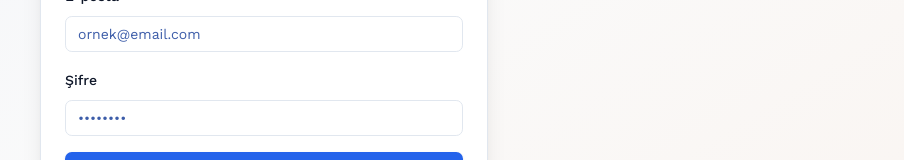
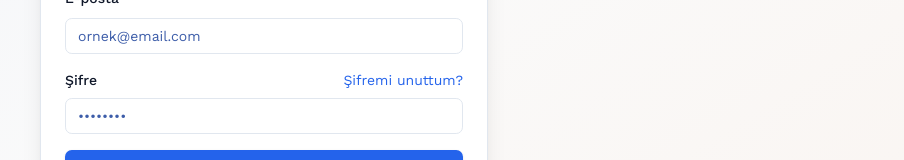
Before and after one commit to ozgasl/eymeder, a Next.js app: page /auth/login in a window 1280 px wide. Shown: the part 334-494 px from the top of the page, without its empty margins (376-1280 px from the left). Built offline with nearby package versions, Linux system fonts and the light colour scheme; no server answers.

Commit message:
Add forgot-password link to the login page

```diff
--- a/src/pages/auth/login.tsx
+++ b/src/pages/auth/login.tsx
@@ -74,7 +74,12 @@
               </div>
 
               <div className="space-y-2">
-                <Label htmlFor="login-password">Şifre</Label>
+                <div className="flex items-center justify-between">
+                  <Label htmlFor="login-password">Şifre</Label>
+                  <Link href="/auth/forgot-password" className="text-sm text-primary hover:underline">
+                    Şifremi unuttum?
+                  </Link>
+                </div>
                 <Input
                   id="login-password"
                   type="password"
```
